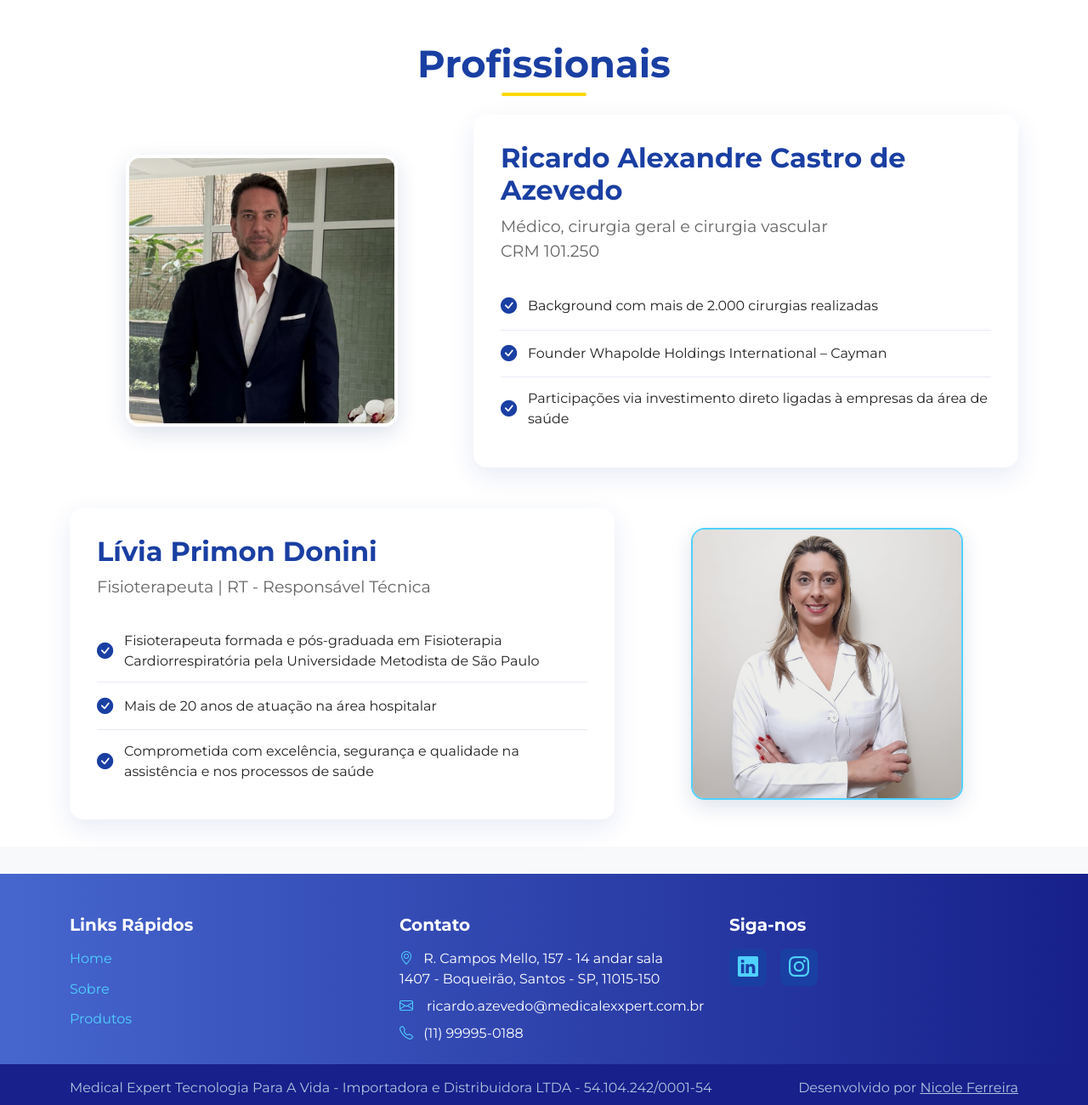
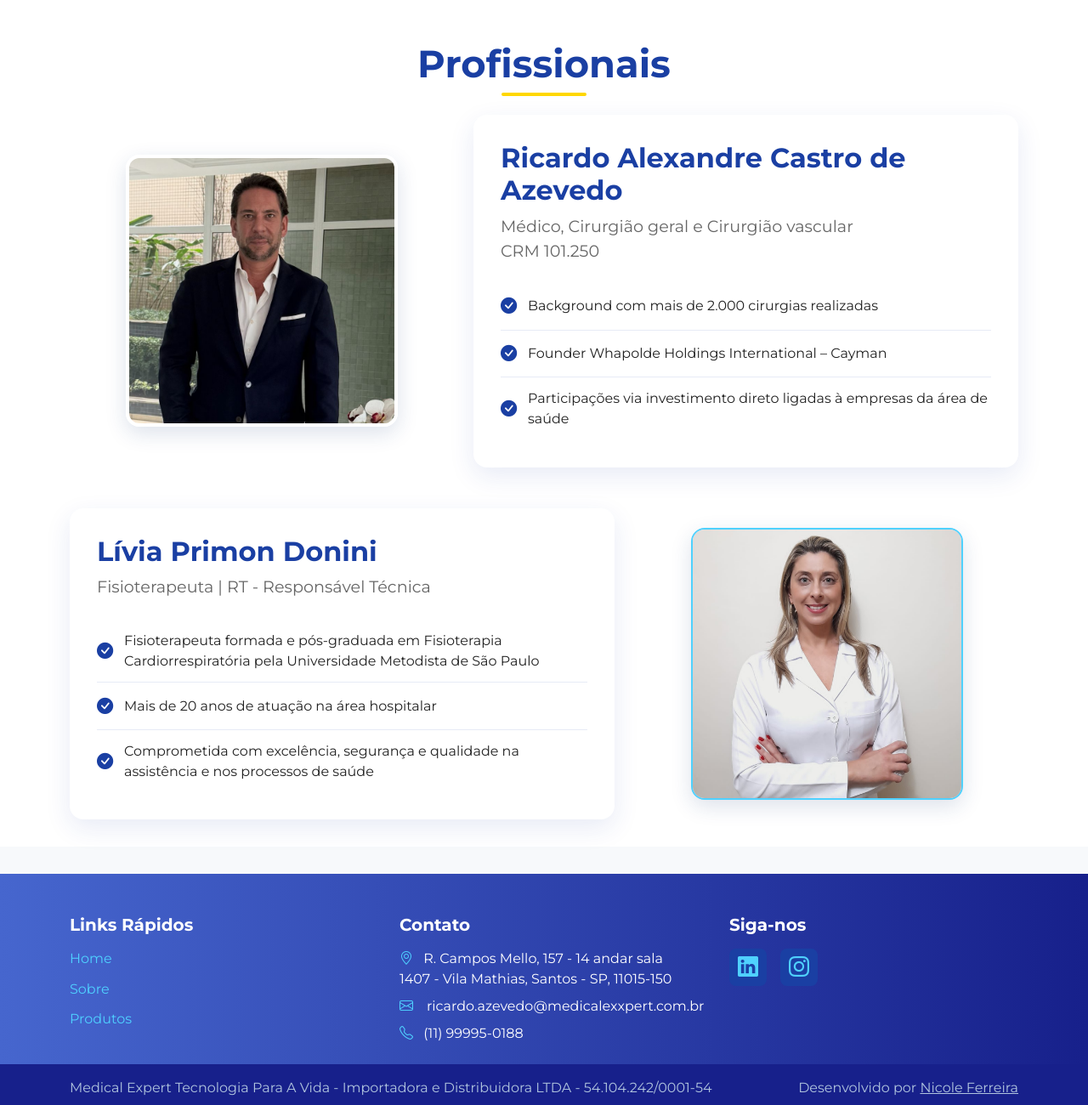
Before and after one commit to nicoleferamaral/medicalExpert, a plain HTML site: page medical2/index.html in a window 1280 px wide. Shown: the part 2182-3482 px from the top of the page at 85% size. Drawn offline with nearby package versions, Linux system fonts and the light colour scheme.

Commit message:
Add files via upload

```diff
--- a/medical2/index.html
+++ b/medical2/index.html
@@ -932,7 +932,7 @@
                     <div class="ricardo-card slide-up">
                         <div class="ricardo-info">
                             <h3 class="ricardo-name">Ricardo Alexandre Castro de Azevedo</h3>
-                            <p class="ricardo-role">Médico, cirurgia geral e cirurgia vascular<br>CRM 101.250</p>
+                            <p class="ricardo-role">Médico, Cirurgião geral e Cirurgião vascular<br>CRM 101.250</p>
                             <ul class="ricardo-list">
                                 <li><i class="bi bi-check-circle-fill"></i> Background com mais de 2.000 cirurgias realizadas</li>
                                 <li><i class="bi bi-check-circle-fill"></i> Founder Whapolde Holdings International – Cayman</li>
@@ -977,7 +977,7 @@
             </div>
             <div class="col-lg-4 col-md-6 mb-4 mb-lg-0 footer-contact">
                 <h5 class="mb-3">Contato</h5>
-                <div class="mb-2"><i class="bi bi-geo-alt"></i> R. Campos Mello, 157 - 14 andar sala 1407 - Boqueirão, Santos - SP, 11015-150</div>
+                <div class="mb-2"><i class="bi bi-geo-alt"></i> R. Campos Mello, 157 - 14 andar sala 1407 - Vila Mathias, Santos - SP, 11015-150</div>
                 <div class="mb-2 d-flex align-items-center"><i class="bi bi-envelope"></i> <span class="ms-2">ricardo.azevedo@medicalexxpert.com.br</span></div>
                 <div><i class="bi bi-telephone"></i> (11) 99995-0188</div>
             </div>
```
Also changed, not shown: medical2/produtos.html (+1 -1 lines), medical2/sobre.html (+1 -1 lines).
